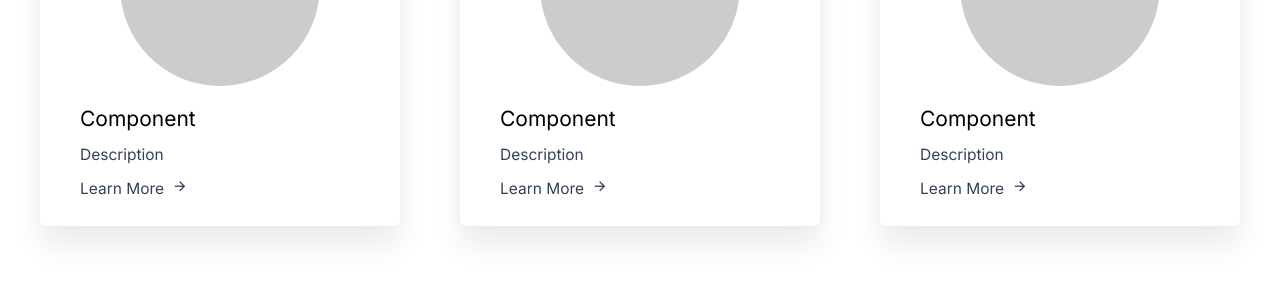
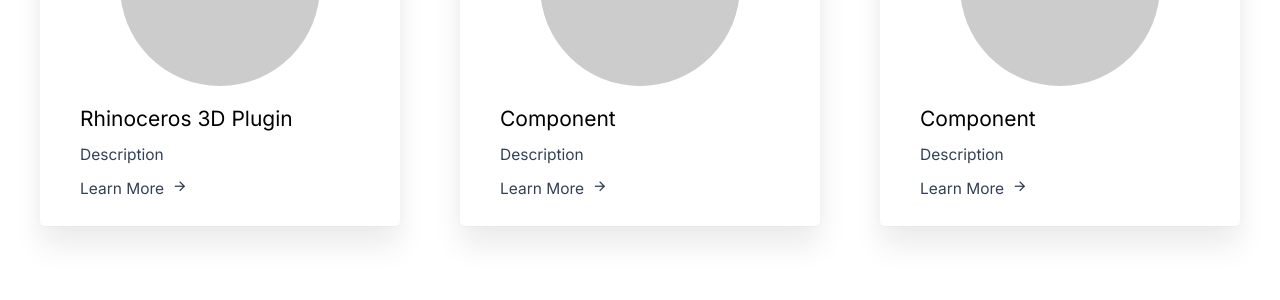
Before and after one commit to kfmResearch-NumericsTeam/Struc_Eng_Library_Website, an MkDocs documentation site: the page built from docs/index.md, in a window 1280 px wide. Shown: the part 980-1280 px from the top of the page. Built offline with MkDocs 1.6.1 and Material for MkDocs 9.7.7, drawn with Linux system fonts in a browser that asks for light colours; comment, search, counter and statistics services are not loaded.

Commit message:
basic layout

```diff
--- a/mkdocs.yml
+++ b/mkdocs.yml
@@ -68,6 +68,8 @@
       - Installation:
           - Prerequisites: strucenglib_plugin/getting_started.md
           - Installation: strucenglib_plugin/installation.md
+      - Developer:
+          Developer Notes: strucenglib_plugin/developer/developer.md
   - 'Other Component':
       - other_component/home.md
   - About: about.md
--- a/overrides/home.html
+++ b/overrides/home.html
@@ -479,12 +479,12 @@
                     <img class='components-feat-img' src='https://via.placeholder.com/200' />
                 </div>
                 <div class="featured_info components-feat-box-text">
-                    <span>Component</span>
+                    <span>Rhinoceros 3D Plugin</span>
                     <p>
                         Description
                     </p>
                     <div class="components-but components-but--view-more">
-                        <p>Learn More<i class="ri-arrow-right-line"></i></p>
+                        <p><a href='/trucenglib_plugin/home/'>Learn More<i class="ri-arrow-right-line"></i></a></p>
                     </div>
 
 
```
Also changed, not shown: docs/strucenglib_plugin/developer/developer.md (added, +1 -0 lines).
